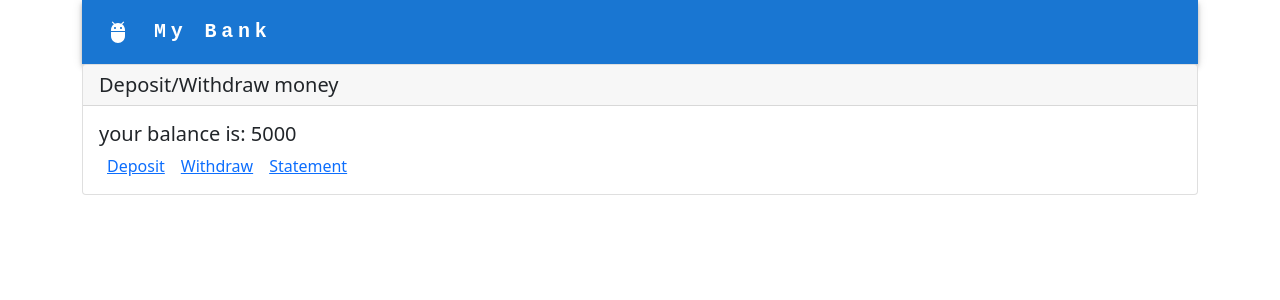
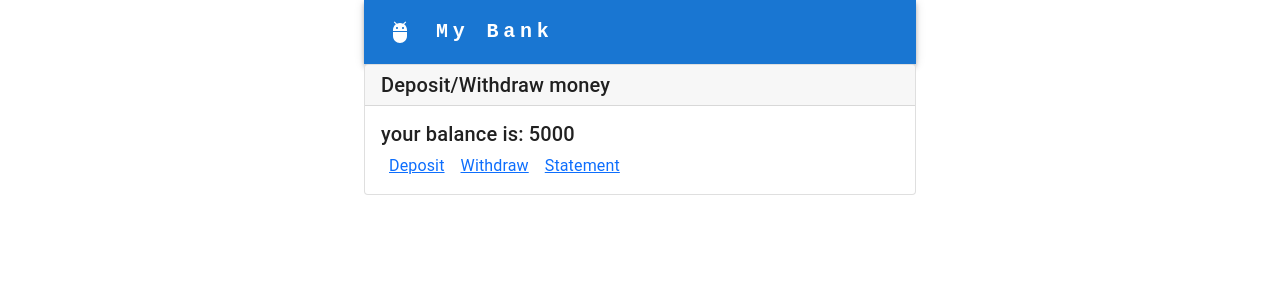
Before and after one commit to shubham-webileapps/react-ts-wckokx, a React (Create React App) app: page / in a window 1280 px wide. Shown: the top 300 px of the page. Built offline with nearby package versions, Linux system fonts and the light colour scheme.

Commit message:
1 file modified

```diff
--- a/App.tsx
+++ b/App.tsx
@@ -1,4 +1,7 @@
 import * as React from 'react';
+import Container from '@mui/material/Container';
+import Box from '@mui/material/Box';
+import CssBaseline from '@mui/material/CssBaseline';
 import { useState } from 'react';
 import Navbar from './components/Navbar';
 import MoneyHandler from './components/MoneyHandler';
@@ -29,7 +32,10 @@ export default function App() {
     }, 500);
   };
   return (
-    <div className="container">
+    <React.Fragment>
+      <CssBaseline />
+      <Container maxWidth="sm">
+        <Box>
           <Router>
             <Navbar />
             <Routes>
@@ -50,12 +56,18 @@ export default function App() {
                 exact
                 path="/Deposit"
                 element={
-              <Form func={depositMoney} name="Deposit" showAlert={showAlert} />
+                  <Form
+                    func={depositMoney}
+                    name="Deposit"
+                    showAlert={showAlert}
+                  />
                 }
               ></Route>
             </Routes>
           </Router>
           <Alert alert={alert} />
-    </div>
+        </Box>
+      </Container>
+    </React.Fragment>
   );
 }
```
Lines whose indentation alone changed are shown as unchanged.
